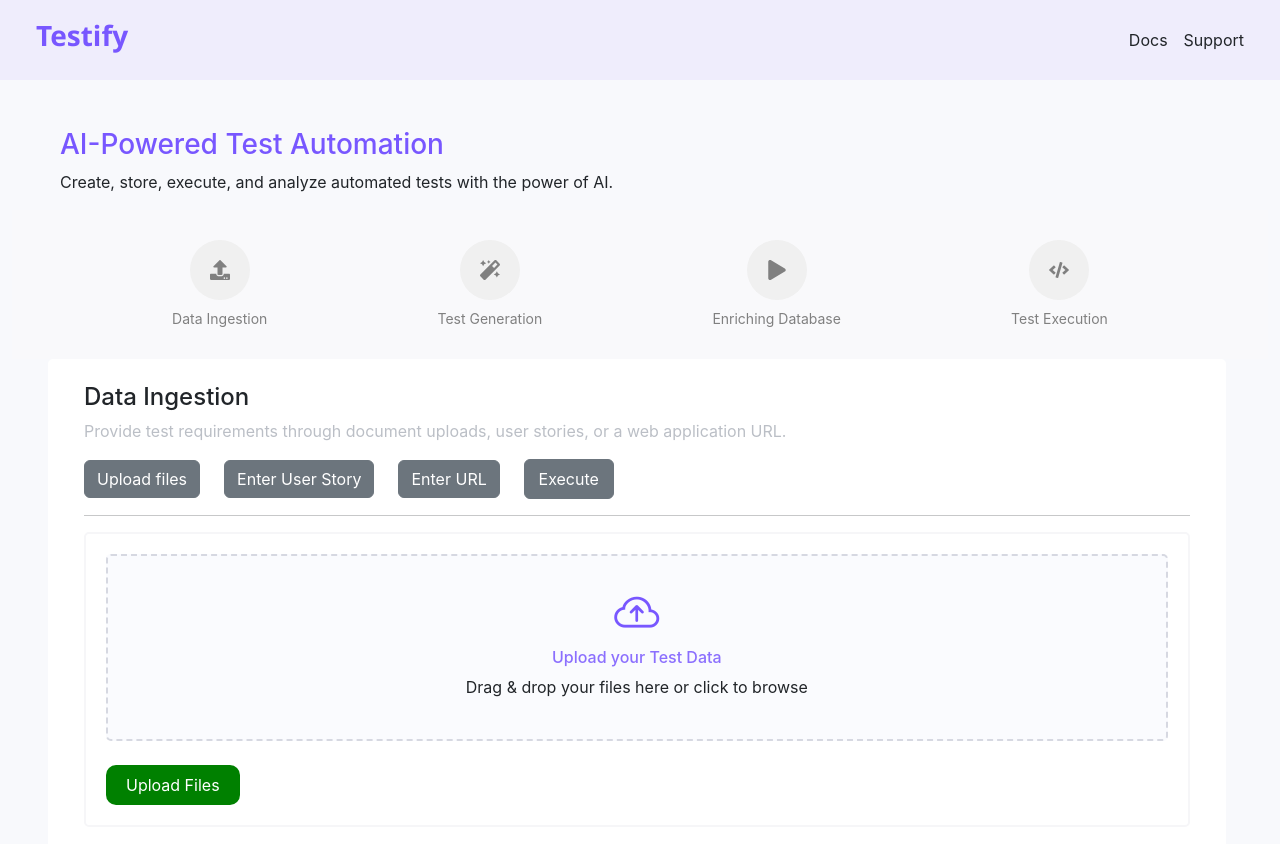
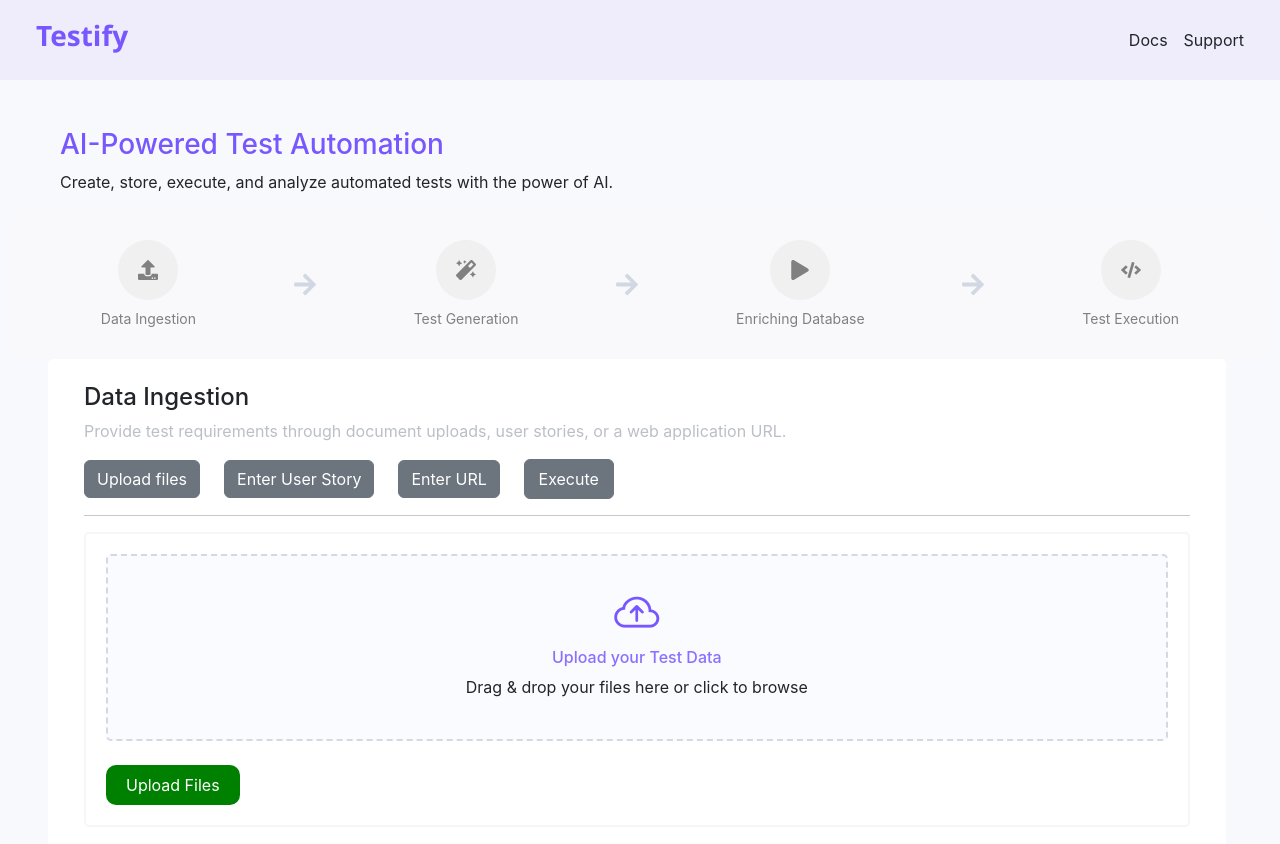
Before and after one commit to RindlamudiCaseware/testify-automator-ai, a React (Create React App) app in the folder frontend-demo/: page / in a window 1280 px wide. Shown: the top 844 px of the page. Built offline with nearby package versions, Linux system fonts and the light colour scheme.

Commit message:
updated frontend

```diff
--- a/frontend-demo/src/icons.js
+++ b/frontend-demo/src/icons.js
@@ -2,19 +2,24 @@ import React from "react";
 import {
   FaUpload,
   FaMagic,
-  FaDatabase,
+  FaPlay,
   FaCode,
-  FaPlay,
+  FaArrowRight,
 } from "react-icons/fa";
 
+const IconNav = ({
+  ingestionSuccess,
+  generationSuccess,
+  enrichmentSuccess,
+  executionSuccess,
+}) => {
   const iconRoutes = [
-  { icon: <FaUpload />, label: "Data Ingestion" },
-  { icon: <FaMagic />, label: "Test Generation" },
-  { icon: <FaPlay />, label: "Enriching Database" },
-  { icon: <FaCode />, label: "Test Execution" },
+    { icon: <FaUpload />, label: "Data Ingestion", active: ingestionSuccess },
+    { icon: <FaMagic />, label: "Test Generation", active: generationSuccess },
+    { icon: <FaPlay />, label: "Enriching Database", active: enrichmentSuccess },
+    { icon: <FaCode />, label: "Test Execution", active: executionSuccess },
   ];
 
-const IconNav = () => {
   return (
     <div
       style={{
@@ -27,8 +32,8 @@ const IconNav = () => {
       }}
     >
       {iconRoutes.map((item, index) => (
+        <React.Fragment key={index}>
           <div
-          key={index}
             style={{
               textDecoration: "none",
               color: "grey",
@@ -41,7 +46,8 @@ const IconNav = () => {
             <div
               style={{
                 fontSize: "20px",
-              backgroundColor: "#f0f0f0",
+                backgroundColor: item.active ? "#7857FF" : "#f0f0f0",
+                color: item.active ? "#fff" : "grey",
                 padding: "15px",
                 borderRadius: "50%",
                 marginBottom: "8px",
@@ -50,12 +56,27 @@ const IconNav = () => {
                 justifyContent: "center",
                 width: "60px",
                 height: "60px",
+                transition: "background-color 0.3s, color 0.3s",
               }}
             >
               {item.icon}
             </div>
             <span style={{ fontSize: "14px" }}>{item.label}</span>
           </div>
+
+          {/* Show green arrow if current step is active */}
+          {index !== iconRoutes.length - 1 && (
+            <FaArrowRight
+              style={{
+                color: item.active ? "#7857FF" : "#d1d8e3",
+                fontSize: "25px",
+                width: "40px",
+                margin: "0 10px",
+                transition: "color 0.3s",
+              }}
+            />
+          )}
+        </React.Fragment>
       ))}
     </div>
   );
--- a/frontend-demo/src/module.js
+++ b/frontend-demo/src/module.js
@@ -16,7 +16,13 @@ const Module = () => {
   const [loadingGeneration, setLoadingGeneration] = useState(false);
   const [error, setError] = useState("");
   const [testCases, setTestCases] = useState([]);
-  const [ingestionSuccess, setIngestionSuccess] = useState(false); // ✅ for success message
+
+  // icon indication
+  const [ingestionSuccess, setIngestionSuccess] = useState(false);
+  const [generationSuccess, setGenerationSuccess] = useState(false);
+  const [enrichmentSuccess, setEnrichmentSuccess] = useState(false);
+  const [executionSuccess, setExecutionSuccess] = useState(false);
+
 
   const [testCasesGeneratedFromStory, setTestCasesGeneratedFromStory] = useState(null);
 
@@ -29,13 +35,13 @@ const Module = () => {
 
   const MAX_FILES = 20;
 
+  const handleUserStoryChange = (e) => setUserStory(e.target.value);
+  const handleUrlChange = (e) => setUrl(e.target.value);
+
   const handleFileUpload = (e) => {
     const files = Array.from(e.target.files);
     setSelectedFiles(files);
   };
-
-  const handleUserStoryChange = (e) => setUserStory(e.target.value);
-  const handleUrlChange = (e) => setUrl(e.target.value);
 
   const handleContinue = async () => {
     setLoadingIngestion(true);
@@ -59,17 +65,19 @@ const Module = () => {
       );
 
       if (response.status === 200) {
-        toast.success("Files uploaded successfully.");
+        toast.success("OCR extracted and stored in chromadB successfully.");
         setIngestionSuccess(true);
+
+        setInputType("userStory");
       }
     } catch (error) {
       console.error("Error uploading files:", error);
-      toast.error("Error uploading files. Please try again.");
-    } finally {
+      toast.error(`Error uploading files: ${error?.message || 'Please try again.'}`);
       setLoadingIngestion(false);
     }
   };
 
+  // for fetching testcases based on story
   const fetchTestCases = async () => {
     if (!userStoriesInput || userStoriesInput.trim() === "") {
       setError("Please enter at least one user story.");
@@ -80,14 +88,14 @@ const Module = () => {
       setLoadingGeneration(true);
       setError("");
 
-    // ✅ Extract stories wrapped in double quotes
+      // ✅ Split using | and trim each story
       const stories = userStoriesInput
-      .match(/"([^"]+)"/g)  // Match strings wrapped in double quotes
-      ?.map(s => s.slice(1, -1).trim())  // Remove quotes and trim
-      .filter(s => s.length > 0) || [];
+        .split("|")
+        .map(s => s.trim())
+        .filter(s => s.length > 0);
 
       if (stories.length === 0) {
-      setError("Please enter at least one valid quoted user story.");
+        setError("Please enter at least one valid user story separated by | ");
         setLoadingGeneration(false);
         return;
       }
@@ -97,19 +105,20 @@ const Module = () => {
       });
 
       setTestCasesGeneratedFromStory(response.data.results);
-    toast.success("Test case generation successful.");
+      toast.success("Test cases generated successfully.");
+      setInputType("url");
     } catch (err) {
       console.error(err);
       setError(err.response?.data?.message || "Error generating test cases.");
     } finally {
       setLoadingGeneration(false);
     }
+
+    setGenerationSuccess(true); // after setting test cases
   };
 
 
-
-
-
+  // for enriching locaters by URL
   const enrichLocaters = async () => {
     if (!url || url.trim() === "") {
       setError("Please enter a valid URL");
@@ -135,16 +144,16 @@ const Module = () => {
 
       const data = response.data;
       setFullTestData(data);
-    toast.success("Locator enrichment successful.");
+      toast.success("Locators enriched successfully");
     } catch (err) {
       setError(err.response?.data?.message || "Error enriching locators");
     } finally {
       setLoadingEnrich(false);
     }
+    setEnrichmentSuccess(true); // after enrichment
   };
 
-
-
+//  for test execution by test cases generated and by URL
   const executeStoryTest = async () => {
     setLoadingExecution(true); // 👈 use separate loader
     setError("");
@@ -159,6 +168,7 @@ const Module = () => {
     } finally {
       setLoadingExecution(false); // 👈 stop loader
     }
+    setExecutionSuccess(true); // after execution
   };
 
   return (
@@ -182,8 +192,14 @@ const Module = () => {
           <p>Create, store, execute, and analyze automated tests with the power of AI.</p>
         </div>
 
+        {/* display Icons */}
         <div>
-            <IconNav/>
+            <IconNav
+              ingestionSuccess={ingestionSuccess}
+              generationSuccess={generationSuccess}
+              enrichmentSuccess={enrichmentSuccess}
+              executionSuccess={executionSuccess}
+            />
         </div>
 
 
@@ -282,9 +298,9 @@ const Module = () => {
 
               {inputType === "userStory" && (
                 <div>
-                  <h5 className="mb-3">Enter user stories wrapped in quotes, separated by commas</h5>
+                  <h5 className="mb-3">Enter one or multiple user stories separated by | </h5>
                   <textarea
-                    placeholder={`"As a user, I want to log in...", "As an admin, I want to manage users..."`}
+                    placeholder={`Enter user story 1 |  user story 2 | user.....`}
                     onChange={(e) => setUserStoriesInput(e.target.value)}
                     value={userStoriesInput}
                     className="form-control"
@@ -378,7 +394,7 @@ const Module = () => {
                 }}
               >
                 <h4 style={{ marginBottom: "15px", color: "#333" }}>
-                Test Case {idx + 1}
+                  Generated Test Case : {idx + 1}
                 </h4>
                 <table
                   style={{
@@ -455,7 +471,7 @@ const Module = () => {
             {/* Test Case Table */}
             {fullTestData && (
               <div style={{ marginTop: "20px" }}>
-                <h3 style={{ color: "#7857FF", fontWeight: "bold", margin: "10px" }}>
+                <h3 style={{ color: "#333",fontSize:"25px", margin: "10px" }}>
                   Test Case JSON Output
                 </h3>
                 <pre style={{ backgroundColor: "#000", color: "#0f0", padding: "15px", borderRadius: "5px", overflowX: "auto" }}>
```
Lines whose indentation alone changed are shown as unchanged.
